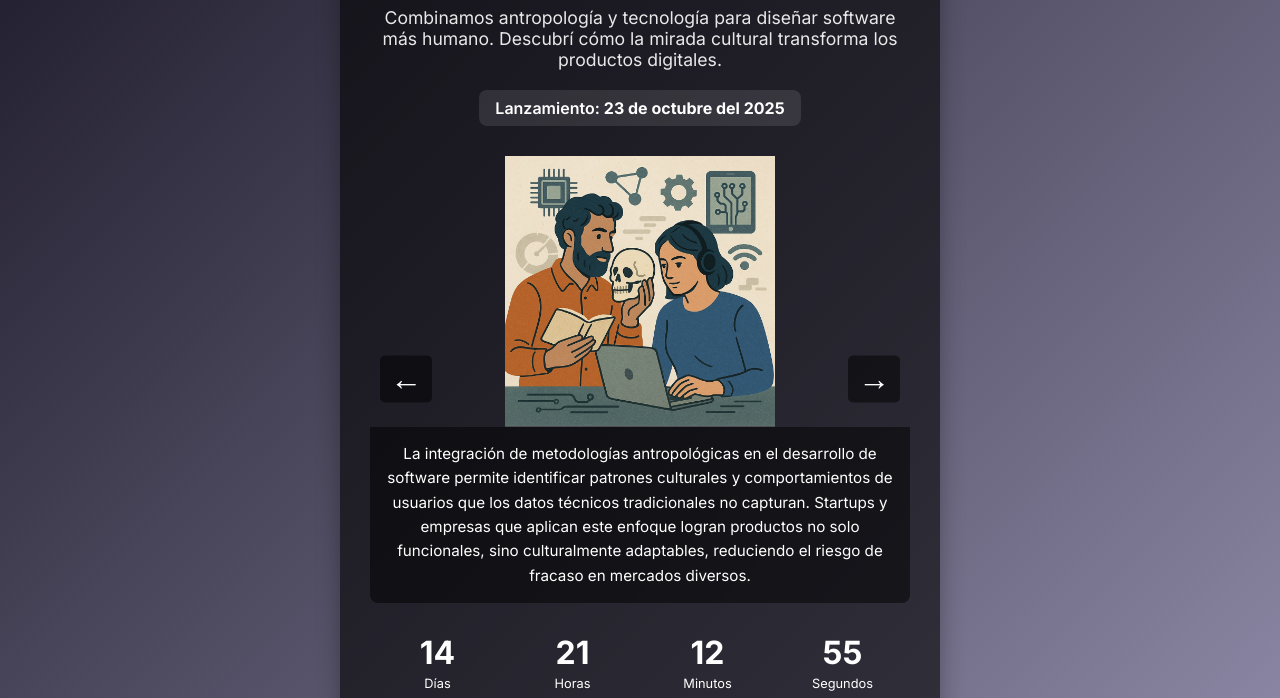
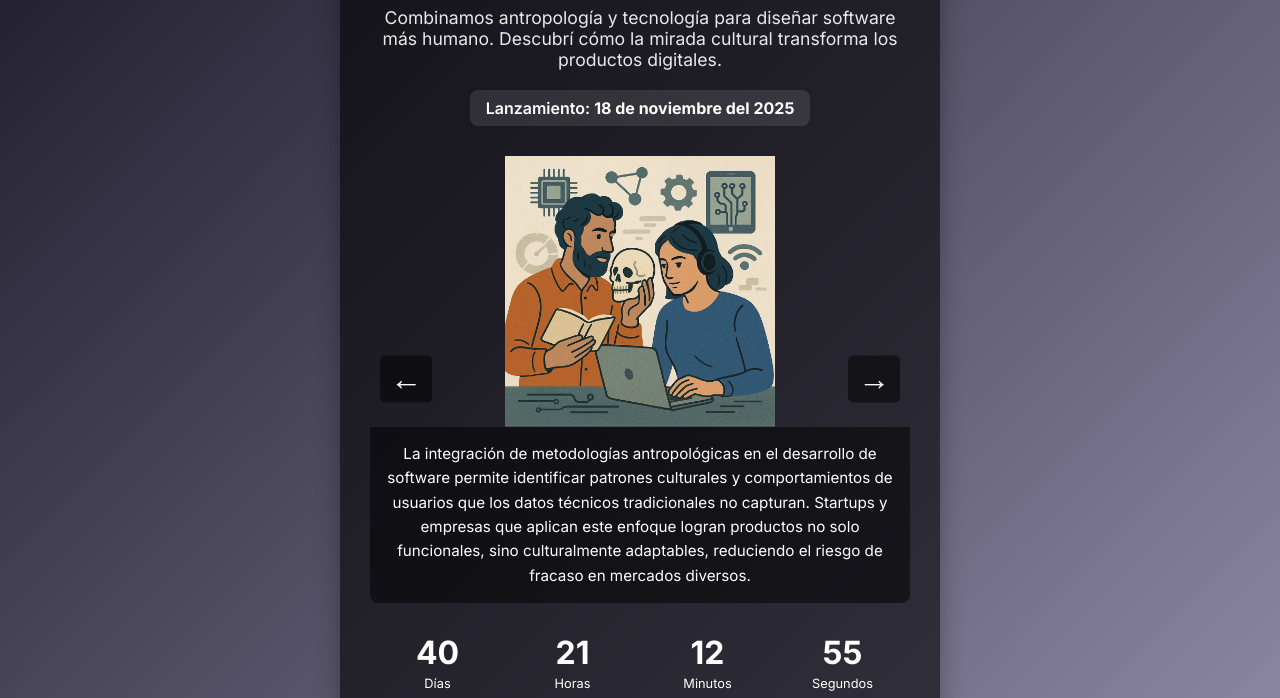
Before and after one commit to alejandraeggers/Ale-Conteo, a plain HTML site: page index.html in a window 1280 px wide. Shown: the part 102-800 px from the top of the page. Drawn offline with Linux system fonts and the light colour scheme.

Commit message:
Update index.html
fecha de nuevo

```diff
--- a/index.html
+++ b/index.html
@@ -149,7 +149,7 @@
   <div class="container">
     <h1>AntropoEggers</h1>
     <p class="subtitle">Combinamos antropología y tecnología para diseñar software más humano. Descubrí cómo la mirada cultural transforma los productos digitales.</p>
-    <p class="launch-date">Lanzamiento: <strong>23 de octubre del 2025</strong></p>
+    <p class="launch-date">Lanzamiento: <strong>18 de noviembre del 2025</strong></p>
 
     <!-- Carousel Section -->
     <div class="carousel" id="carousel">
@@ -215,7 +215,7 @@
     setInterval(nextSlide, 180000); // 3 minutos
 
     // Countdown
-    const launchDate = new  Date(2025, 9, 23, 12,  0, 0).getTime(); // Mes 4 = mayo
+    const launchDate = new  Date(2025, 10, 18, 12,  0, 0).getTime(); // Mes 4 = mayo
     function updateCountdown() {
       const now = Date.now();
       const distance = launchDate - now;
```
